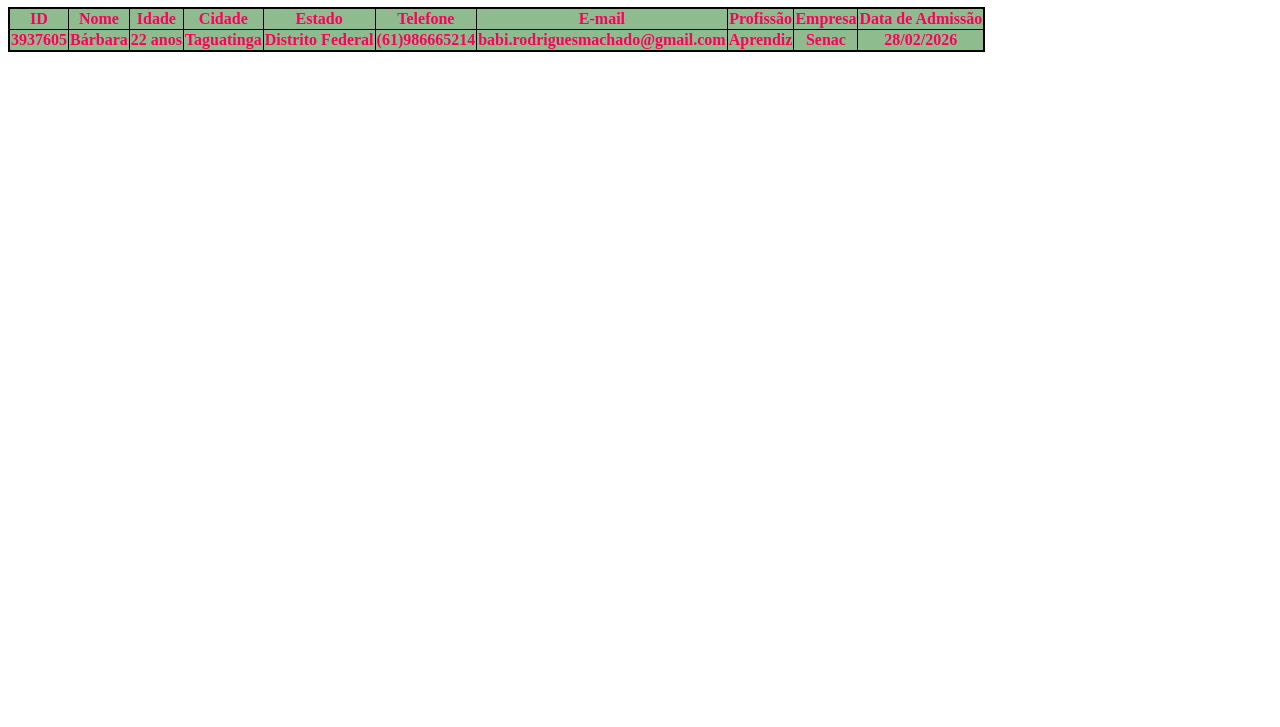
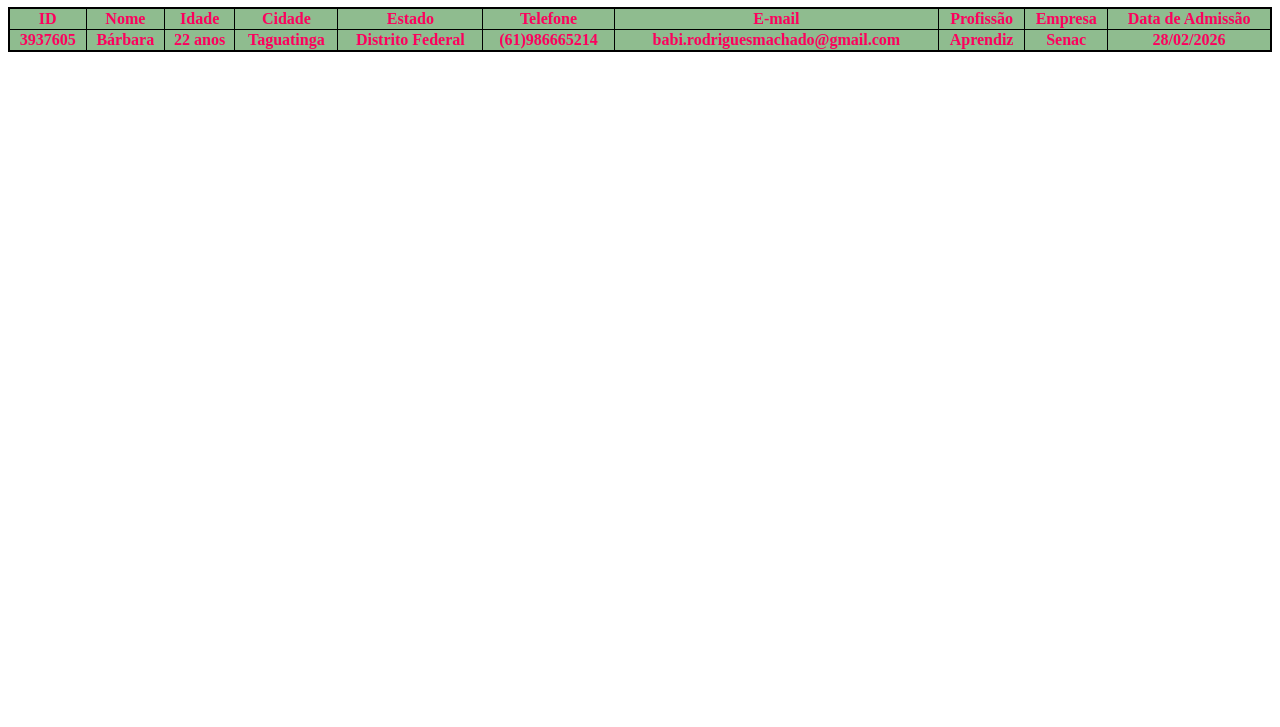
Before and after one commit to babi-rmachado/HTML, a plain HTML site: page html/Atividade04.html in a window 1280 px wide. Shown: the part 73-800 px from the top of the page. Drawn offline with Linux system fonts and the light colour scheme.

Commit message:
alteração

```diff
--- a/html/Atividade04.html
+++ b/html/Atividade04.html
@@ -6,7 +6,7 @@
     <title>Tabela 1</title>
 </head>
 <body style="color: rgb(253, 0, 93);">
-    <table style="border: 2px solid black; background-color: darkseagreen;border-collapse: collapse;">
+    <table style="border: 2px solid black; background-color: darkseagreen;border-collapse: collapse;width: 100%;">
         <h1> Tabela 1</h1>
         <tr>
             <th style="border: 1px solid black;">ID</th>
```
Also changed, not shown: html/Atividade05.html (added).
